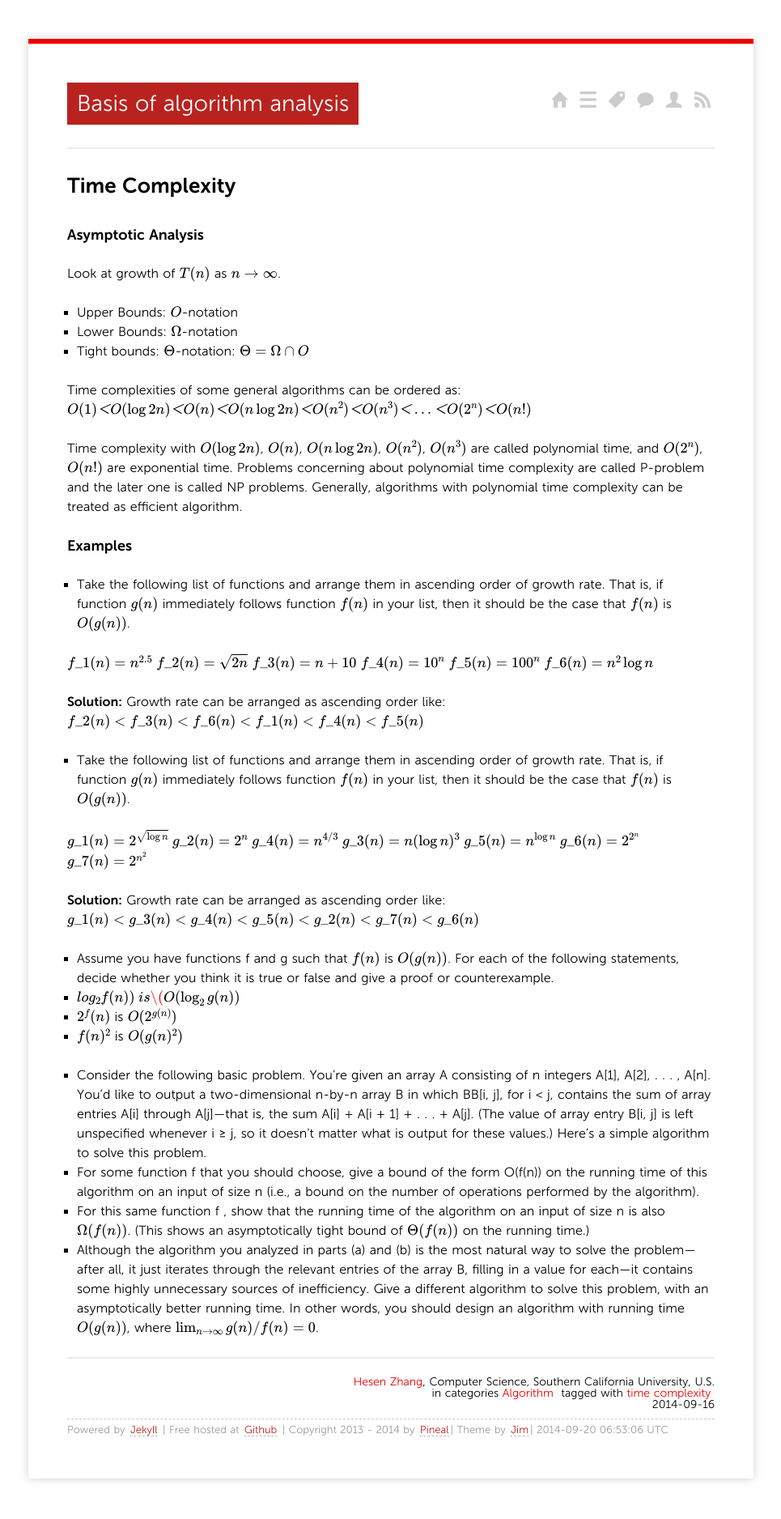
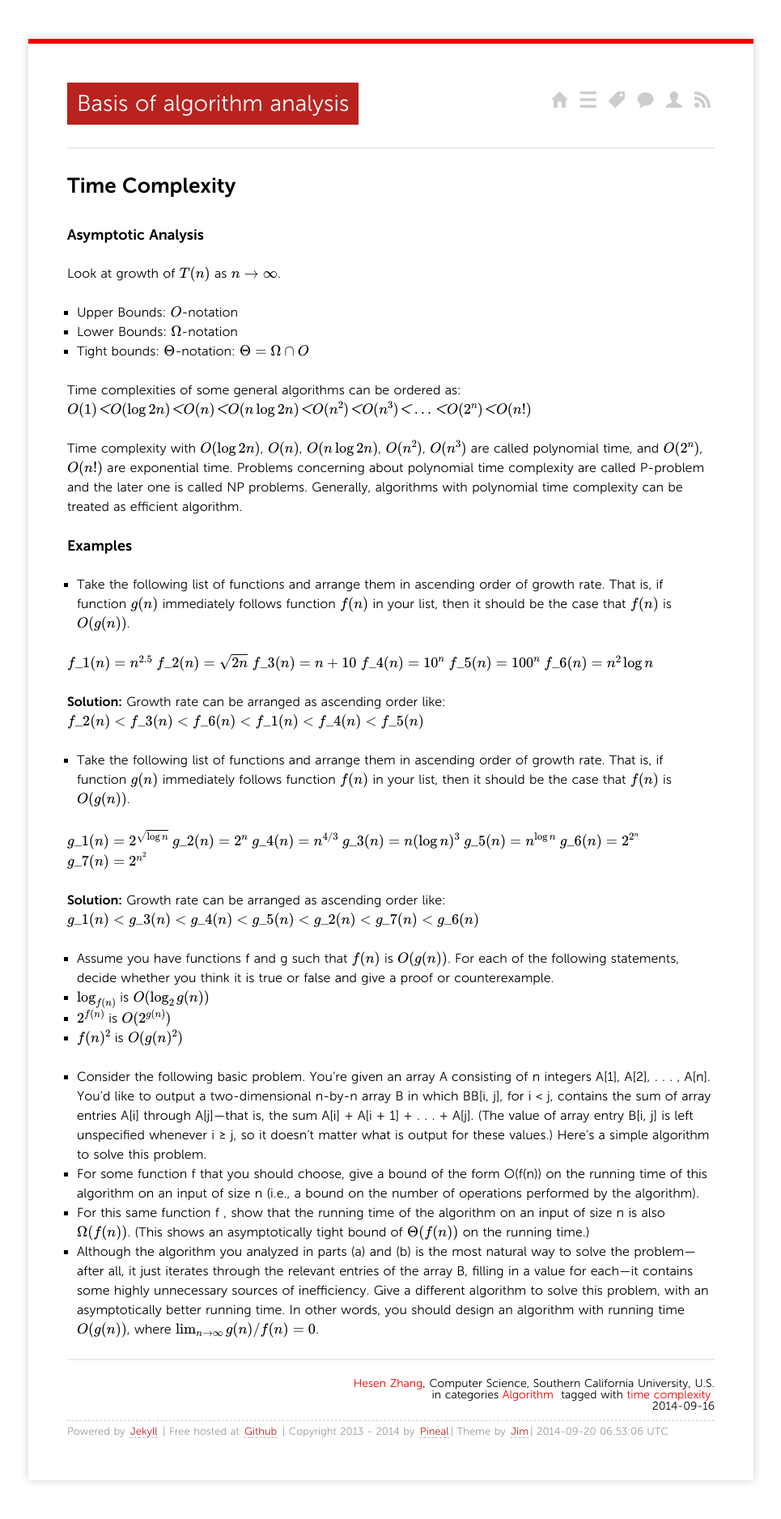
Before and after one commit to pineal/pineal.github.com, a Jekyll site: the page built from _posts/2014/2014-09-16-Basis_of_algorithm_analysis.md, in a window 1280 px wide. Shown: the whole page at 81% size, without its empty margins (157-1122 px from the left). Built offline with Jekyll 4.4.1, drawn with Linux system fonts in a browser that asks for light colours; nearby versions of some CDN libraries; Markdown is read by kramdown in place of the engine named in the settings; formulas are drawn with MathJax 3; comment, search, counter and statistics services are not loaded.

Commit message:
21341343541

```diff
--- a/_posts/2014/2014-09-16-Basis_of_algorithm_analysis.md
+++ b/_posts/2014/2014-09-16-Basis_of_algorithm_analysis.md
@@ -50,8 +50,8 @@ $$g\_{1}(n)<g\_{3}(n)<g\_{4}(n)<g\_{5}(n)<g\_{2}(n)<g\_{7}(n)<g\_{6}(n)$$
 
 - Assume you have functions f and g such that \\(f(n)\\) is \\(
 O(g(n))\\). For each of the following statements, decide whether you think it is true or false and give a proof or counterexample.
- - \\( log\_{2}f(n) )\\ is \\( O(\log\_{2}g(n)) \\)
- - \\( 2^f(n) \\) is \\( O(2^{g(n)}) \\)
+ - \\( \log\_{f(n)} \\) is \\( O(\log\_{2}g(n)) \\)
+ - \\( 2^{f(n)} \\) is \\( O(2^{g(n)}) \\)
  - \\( f(n)^{2} \\) is \\( O(g(n)^{2}) \\)
 
 - Consider the following basic problem. You’re given an array A consisting of n integers A[1], A[2], . . . , A[n]. You’d like to output a two-dimensional n-by-n array B in which BB[i, j], for i < j, contains the sum of array entries A[i] through A[j]—that is, the sum A[i] + A[i + 1] + . . . + A[j]. (The value of array entry B[i, j] is left unspecified whenever i ≥ j, so it doesn’t matter what is output for these values.) Here’s a simple algorithm to solve this problem.
```
